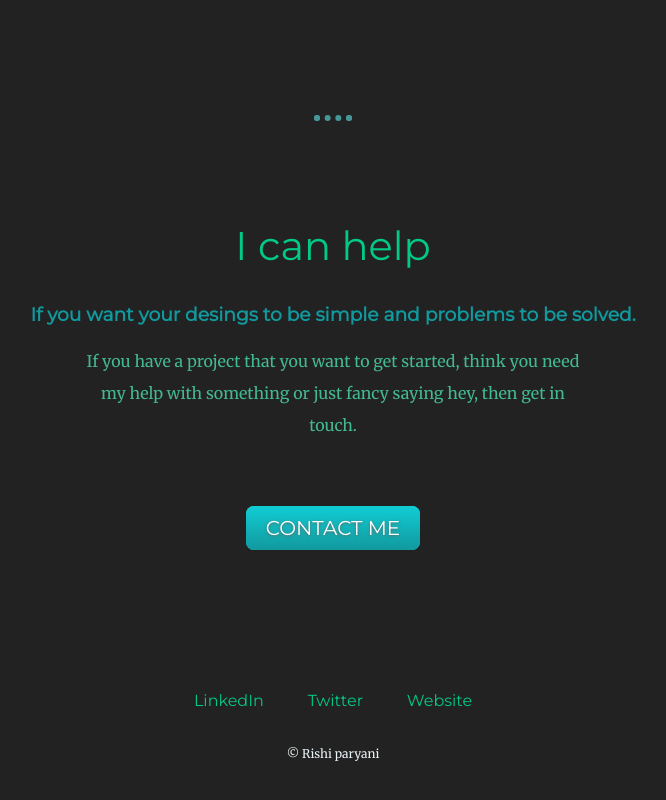
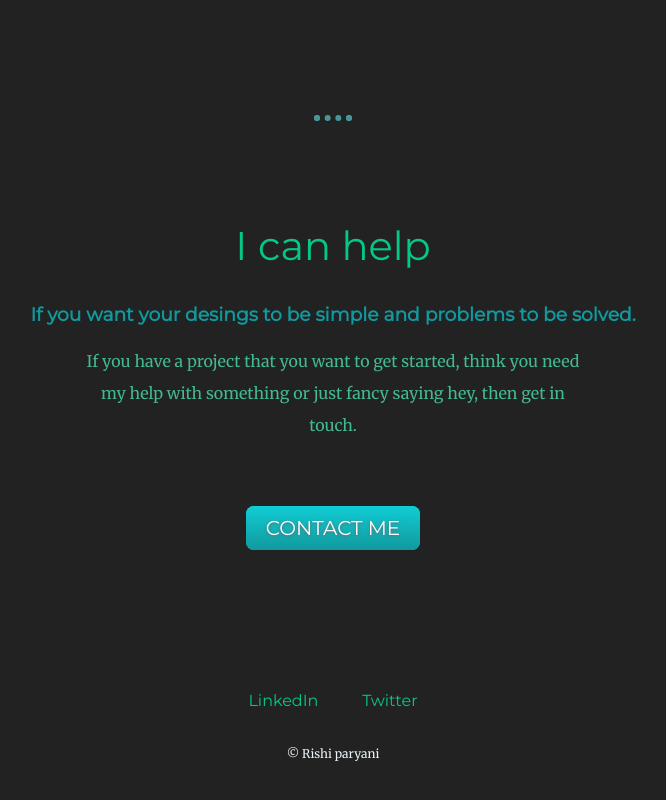
Before and after one commit to rishicodes00/rishis-repository, a plain HTML site: page index.html in a window 1280 px wide. Shown: the part 2214-3014 px from the top of the page, without its empty margins (307-973 px from the left). Drawn offline with Linux system fonts and the light colour scheme.

Commit message:
added linkedin

```diff
--- a/index.html
+++ b/index.html
@@ -67,9 +67,8 @@
 
 
   <div class="bottom-box">
-    <a class="footer-link" href="https://www.linkedin.com/">LinkedIn</a>
+    <a class="footer-link" href="https://www.linkedin.com/in/rishi-paryani-9abb611a7/">LinkedIn</a>
     <a class="footer-link" href="https://twitter.com/">Twitter</a>
-    <a class="footer-link" href="https://www.appbrewery.co/">Website</a>
     <p class="copy">© Rishi paryani</p>
    </div>
 
```
